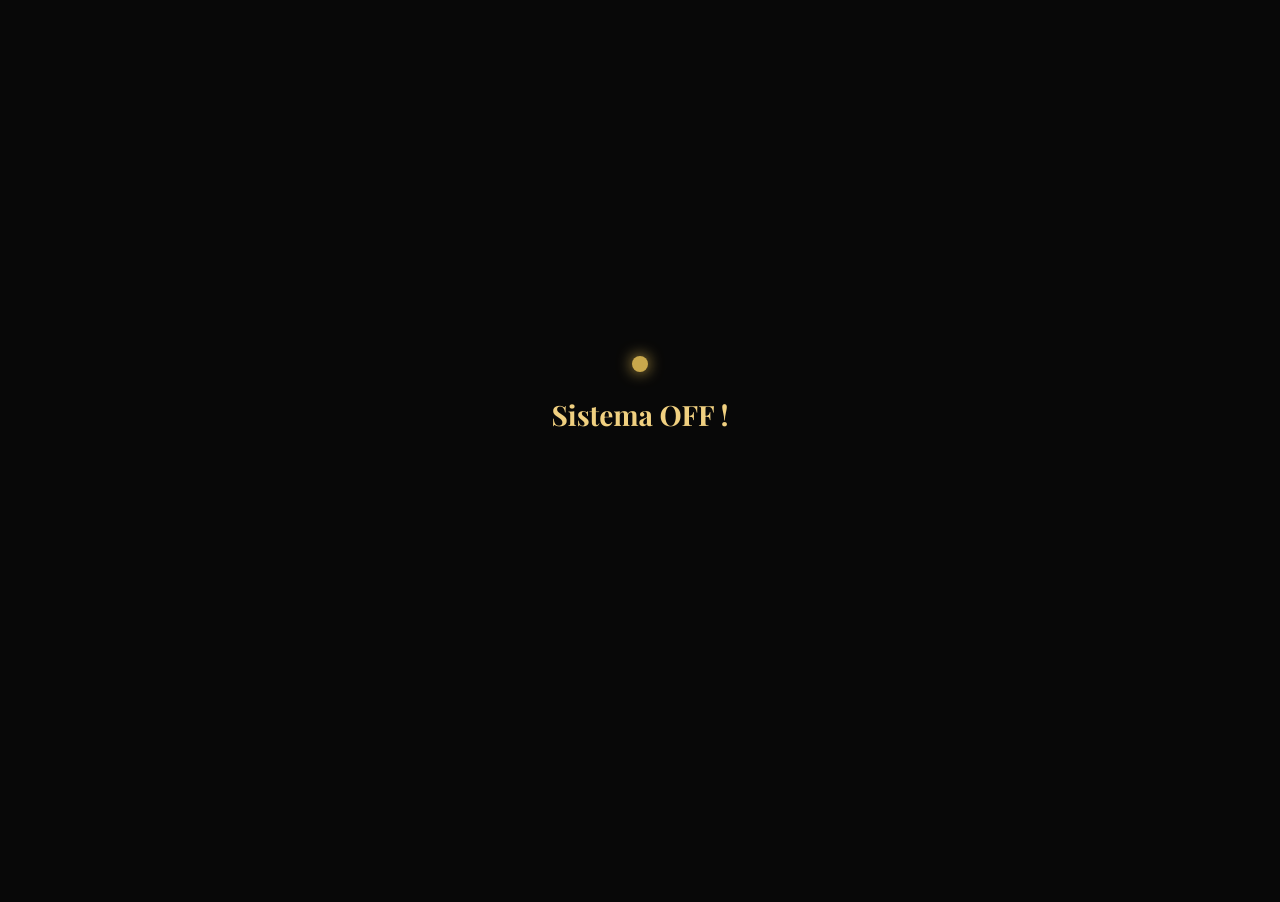
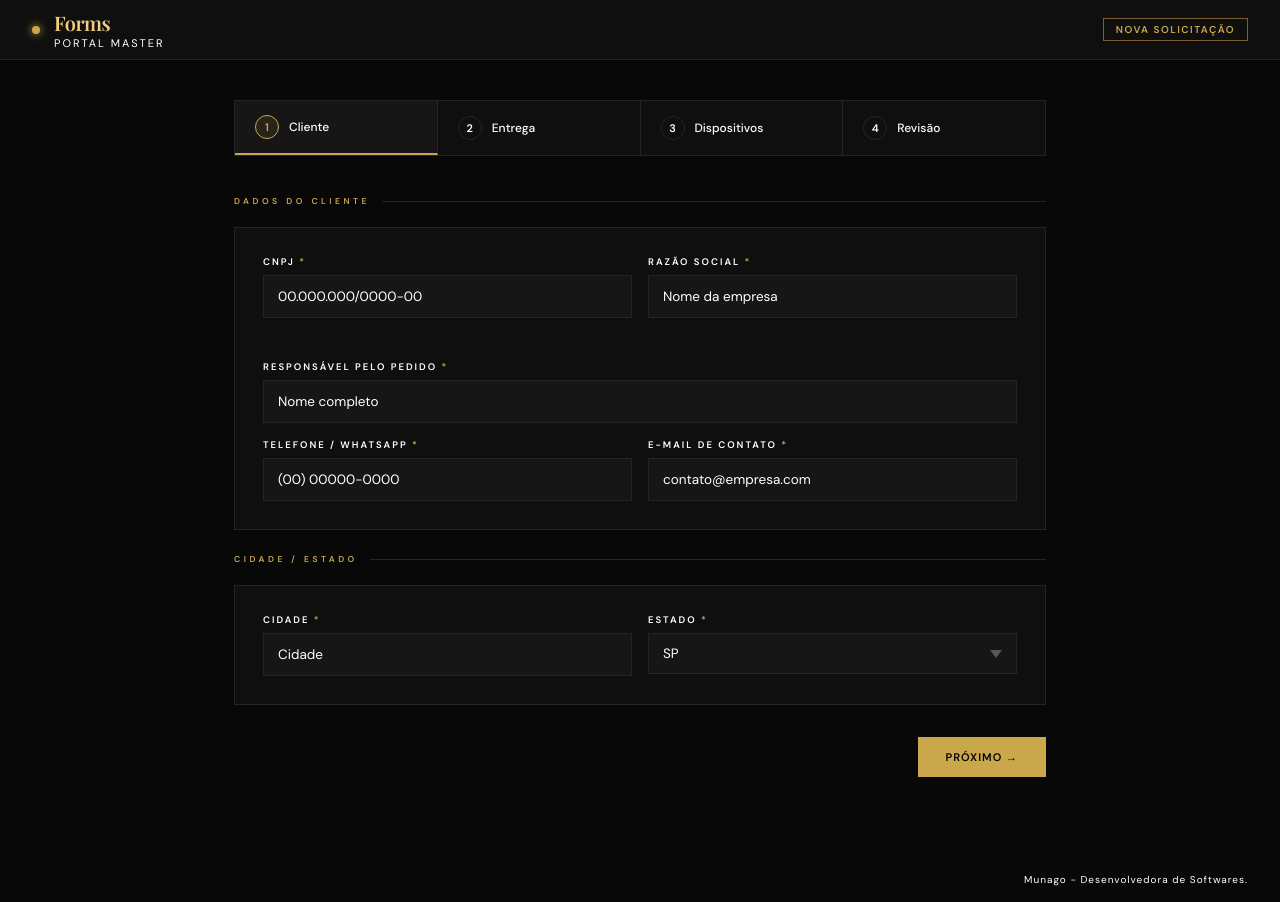
Before and after one commit to Murillooh/pedidos-master, a website: page public/index.html in a window 1280 px wide. Before the commit the page ends 800 px from the top, so only its background shows below. Drawn offline with nearby package versions, Linux system fonts and the light colour scheme.

Commit message:
Update index.html

```diff
--- a/public/index.html
+++ b/public/index.html
@@ -786,7 +786,7 @@
   </style>
   <script> // 🔴 MODO DE MANUTENÇÃO
     // Mude de 'false' para 'true' quando quiser bloquear o acesso ao formulário
-    const EM_MANUTENCAO = true;
+    const EM_MANUTENCAO = false;
     document.addEventListener("DOMContentLoaded", () => {
       if (EM_MANUTENCAO) {
         document.body.innerHTML = ` <div style="height:100vh;display:flex;flex-direction:column;align-items:center;justify-content:center;background:var(--bg);color:var(--text);font-family:'DM Sans', sans-serif;text-align:center;padding:20px;" > <div style="width:16px;height:16px;background:var(--gold);border-radius:50%;box-shadow:0 0 15px var(--gold);margin-bottom:24px;" ></div> <h1 style="font-family:'Playfair Display', serif; margin:0;font-size:28px;color:var(--gold-light);" > Sistema OFF !</h1> <p style="color:var(--muted);margin-top:12px;max-width:400px;line-height:1.5;" ></p> </div> `;
```
